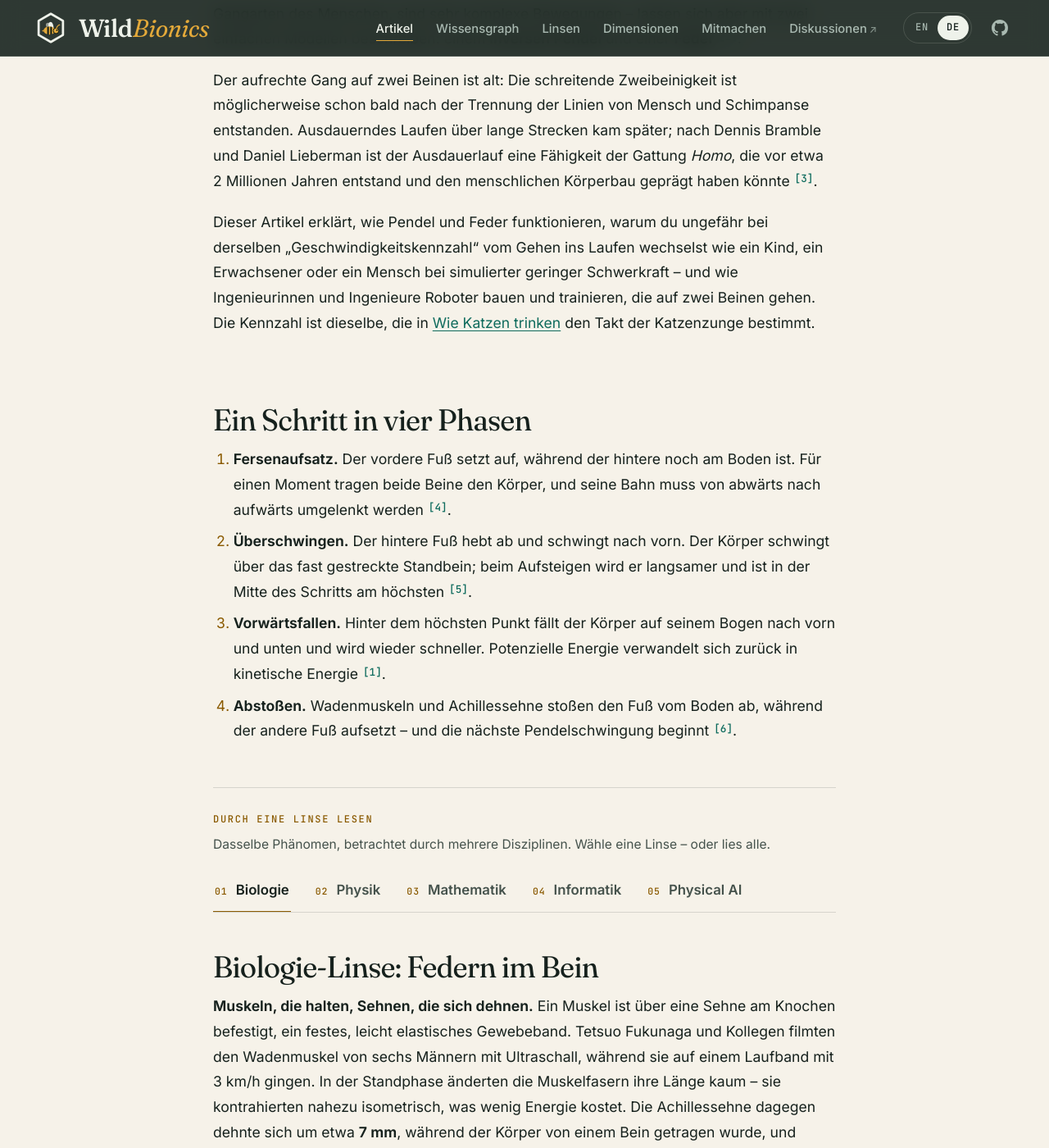
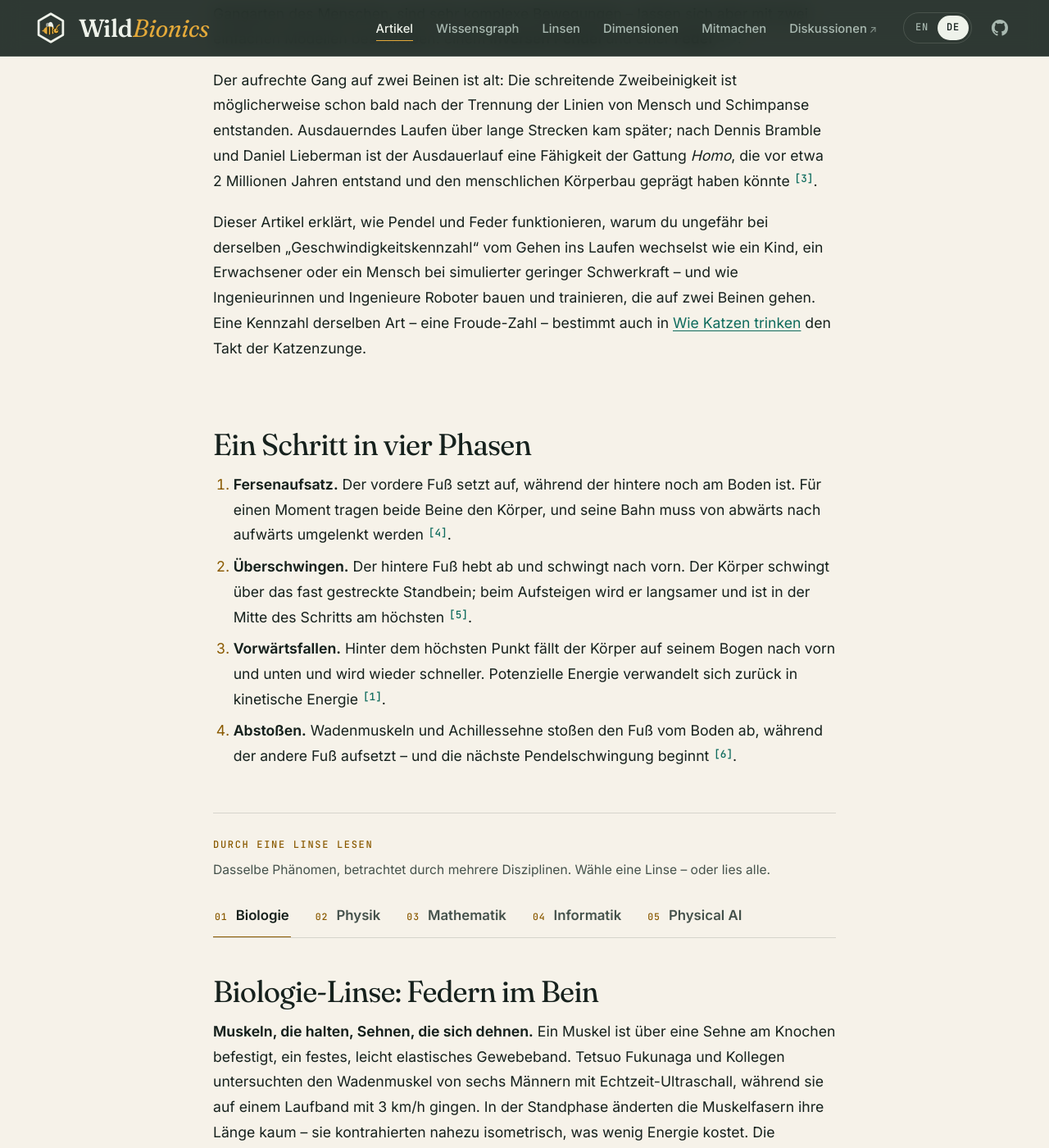
Before and after one commit to hstoecker/wildbionics, a Jekyll site: the page built from _articles/walking.de.md, in a window 1280 px wide and 1400 px high, scrolled down 1810 px. Shown: the whole window at 82% size. Built offline with Jekyll 4.4.1, drawn with Linux system fonts in a browser that asks for light colours; some of the changed text lies outside the part shown.

Commit message:
Review fixes: Froude-number bridge to cat-lapping made precise, ultrasound wording (EN + DE)
Co-Authored-By: Claude Opus 5.5 <noreply@anthropic.com>

```diff
--- a/_articles/walking.de.md
+++ b/_articles/walking.de.md
@@ -208,7 +208,7 @@ Du gehst, ohne darüber nachzudenken, und doch ist jeder Schritt ein kleines St
 
 Der aufrechte Gang auf zwei Beinen ist alt: Die schreitende Zweibeinigkeit ist möglicherweise schon bald nach der Trennung der Linien von Mensch und Schimpanse entstanden. Ausdauerndes Laufen über lange Strecken kam später; nach Dennis Bramble und Daniel Lieberman ist der Ausdauerlauf eine Fähigkeit der Gattung *Homo*, die vor etwa 2 Millionen Jahren entstand und den menschlichen Körperbau geprägt haben könnte [3](#ref-3){:.cite}.
 
-Dieser Artikel erklärt, wie Pendel und Feder funktionieren, warum du ungefähr bei derselben „Geschwindigkeitskennzahl“ vom Gehen ins Laufen wechselst wie ein Kind, ein Erwachsener oder ein Mensch bei simulierter geringer Schwerkraft – und wie Ingenieurinnen und Ingenieure Roboter bauen und trainieren, die auf zwei Beinen gehen. Die Kennzahl ist dieselbe, die in [Wie Katzen trinken](/de/artikel/wie-katzen-trinken/) den Takt der Katzenzunge bestimmt.
+Dieser Artikel erklärt, wie Pendel und Feder funktionieren, warum du ungefähr bei derselben „Geschwindigkeitskennzahl“ vom Gehen ins Laufen wechselst wie ein Kind, ein Erwachsener oder ein Mensch bei simulierter geringer Schwerkraft – und wie Ingenieurinnen und Ingenieure Roboter bauen und trainieren, die auf zwei Beinen gehen. Eine Kennzahl derselben Art – eine Froude-Zahl – bestimmt auch in [Wie Katzen trinken](/de/artikel/wie-katzen-trinken/) den Takt der Katzenzunge.
 
 ## Ein Schritt in vier Phasen
 
@@ -223,7 +223,7 @@ Dieser Artikel erklärt, wie Pendel und Feder funktionieren, warum du ungefähr
 
 ## Biologie-Linse: Federn im Bein
 
-**Muskeln, die halten, Sehnen, die sich dehnen.** Ein Muskel ist über eine Sehne am Knochen befestigt, ein festes, leicht elastisches Gewebeband. Tetsuo Fukunaga und Kollegen filmten den Wadenmuskel von sechs Männern mit Ultraschall, während sie auf einem Laufband mit 3 km/h gingen. In der Standphase änderten die Muskelfasern ihre Länge kaum – sie kontrahierten nahezu isometrisch, was wenig Energie kostet. Die Achillessehne dagegen dehnte sich um etwa **7 mm**, während der Körper von einem Bein getragen wurde, und federte beim Abstoßen zurück: Sie speicherte elastische Energie und gab sie wieder ab, wie eine Feder [6](#ref-6){:.cite}.
+**Muskeln, die halten, Sehnen, die sich dehnen.** Ein Muskel ist über eine Sehne am Knochen befestigt, ein festes, leicht elastisches Gewebeband. Tetsuo Fukunaga und Kollegen untersuchten den Wadenmuskel von sechs Männern mit Echtzeit-Ultraschall, während sie auf einem Laufband mit 3 km/h gingen. In der Standphase änderten die Muskelfasern ihre Länge kaum – sie kontrahierten nahezu isometrisch, was wenig Energie kostet. Die Achillessehne dagegen dehnte sich um etwa **7 mm**, während der Körper von einem Bein getragen wurde, und federte beim Abstoßen zurück: Sie speicherte elastische Energie und gab sie wieder ab, wie eine Feder [6](#ref-6){:.cite}.
 
 **Eine Feder im Fußgewölbe.** Beim Laufen leisten die elastischen Strukturen noch mehr. In der ersten Hälfte der Standphase verliert der Körper kinetische und potenzielle Energie; sie wird kurz als elastische Verformungsenergie gespeichert und in der zweiten Hälfte durch elastischen Rückstoß zurückgegeben – der Läufer hüpft dahin wie ein Gummiball. Robert Ker und Kollegen zeigten, dass nicht nur die Sehnen des Unterschenkels als solche Federn wirken, sondern auch das **Fußgewölbe** [7](#ref-7){:.cite}. Wie viel eine Sehne zurückgeben kann, maßen Glen Lichtwark und Alan Wilson beim einbeinigen Hüpfen: Im Mittel kamen **38 J** pro Sprung aus dem Rückstoß der Achillessehne zurück, 16 % der gesamten mechanischen Arbeit des Sprungs (254 J). Die Sehne dehnte sich auf dem Höhepunkt um 8,3 % ihrer Länge, und ihre Steifigkeit unterschied sich deutlich von Person zu Person [8](#ref-8){:.cite}.
 
@@ -265,7 +265,7 @@ Ist *Fr* größer als 1, kann die Schwerkraft den Körper nicht mehr auf seinem
 
 Bei einer Beinlänge von 0,9 m sind das etwa **3,0 m/s** oder 10,7 km/h – eine Rechnung aus dem Modell, durchgeführt in der Informatik-Linse.
 
-**Dynamische Ähnlichkeit.** Die Froude-Zahl ist dieselbe Kennzahl, die in [Wie Katzen trinken](/de/artikel/wie-katzen-trinken/) den Takt der Katzenzunge bestimmt – dort vergleicht sie die Trägheit einer hochgezogenen Wassersäule mit der Schwerkraft, hier die Zentripetalbeschleunigung des Körpers. Robert McNeill Alexander und A. S. Jayes stellten die Hypothese auf, dass sich Säugetiere unterschiedlicher Größe **dynamisch ähnlich** bewegen, wenn sie sich mit derselben Froude-Zahl bewegen: Schrittlänge, der Anteil der Zeit, in der ein Fuß am Boden ist, und der Kraftverlauf sollten dann übereinstimmen [12](#ref-12){:.cite}. Für Gehen und Laufen setzte Alexander für *L* die Höhe des Hüftgelenks ein [9](#ref-9){:.cite}. Kinder, kleinwüchsige Menschen und größere Erwachsene gewinnen bei jedem Schritt auf dieselbe Weise Energie zurück, wenn man ihre Geschwindigkeit als Froude-Zahl ausdrückt [2](#ref-2){:.cite}.
+**Dynamische Ähnlichkeit.** Eine Kennzahl derselben Art bestimmt in [Wie Katzen trinken](/de/artikel/wie-katzen-trinken/) den Takt der Katzenzunge – dort vergleicht sie die Trägheit einer hochgezogenen Wassersäule mit der Schwerkraft, mit der Größe der Zungenspitze als Länge und einem typischen Wert um 1; hier vergleicht sie die Zentripetalbeschleunigung des Körpers mit der Schwerkraft, mit dem Bein als Länge. Robert McNeill Alexander und A. S. Jayes stellten die Hypothese auf, dass sich Säugetiere unterschiedlicher Größe **dynamisch ähnlich** bewegen, wenn sie sich mit derselben Froude-Zahl bewegen: Schrittlänge, der Anteil der Zeit, in der ein Fuß am Boden ist, und der Kraftverlauf sollten dann übereinstimmen [12](#ref-12){:.cite}. Für Gehen und Laufen setzte Alexander für *L* die Höhe des Hüftgelenks ein [9](#ref-9){:.cite}. Kinder, kleinwüchsige Menschen und größere Erwachsene gewinnen bei jedem Schritt auf dieselbe Weise Energie zurück, wenn man ihre Geschwindigkeit als Froude-Zahl ausdrückt [2](#ref-2){:.cite}.
 
 **Der Wechsel bei Fr ≈ 0,5.** Menschen und andere Zweibeiner mit unterschiedlicher Beinlänge wechseln bei unterschiedlichen Geschwindigkeiten vom Gehen ins Laufen, aber bei etwa derselben Froude-Zahl: **0,5**. Rodger Kram, Antoinette Domingo und Daniel Ferris prüften das, indem sie ihre Versuchspersonen mit einer nahezu konstanten Kraft nach oben zogen und so eine geringere Schwerkraft simulierten. Je geringer die simulierte Schwerkraft, desto langsamer die Geschwindigkeit, bei der die Personen ins Laufen wechselten – die Froude-Zahl beim Wechsel blieb aber etwa gleich [11](#ref-11){:.cite}. Löst man *Fr* = 0,5 nach der Geschwindigkeit auf, erhält man
 
```
Also changed, not shown: _articles/walking.en.md (+3 -3 lines).
